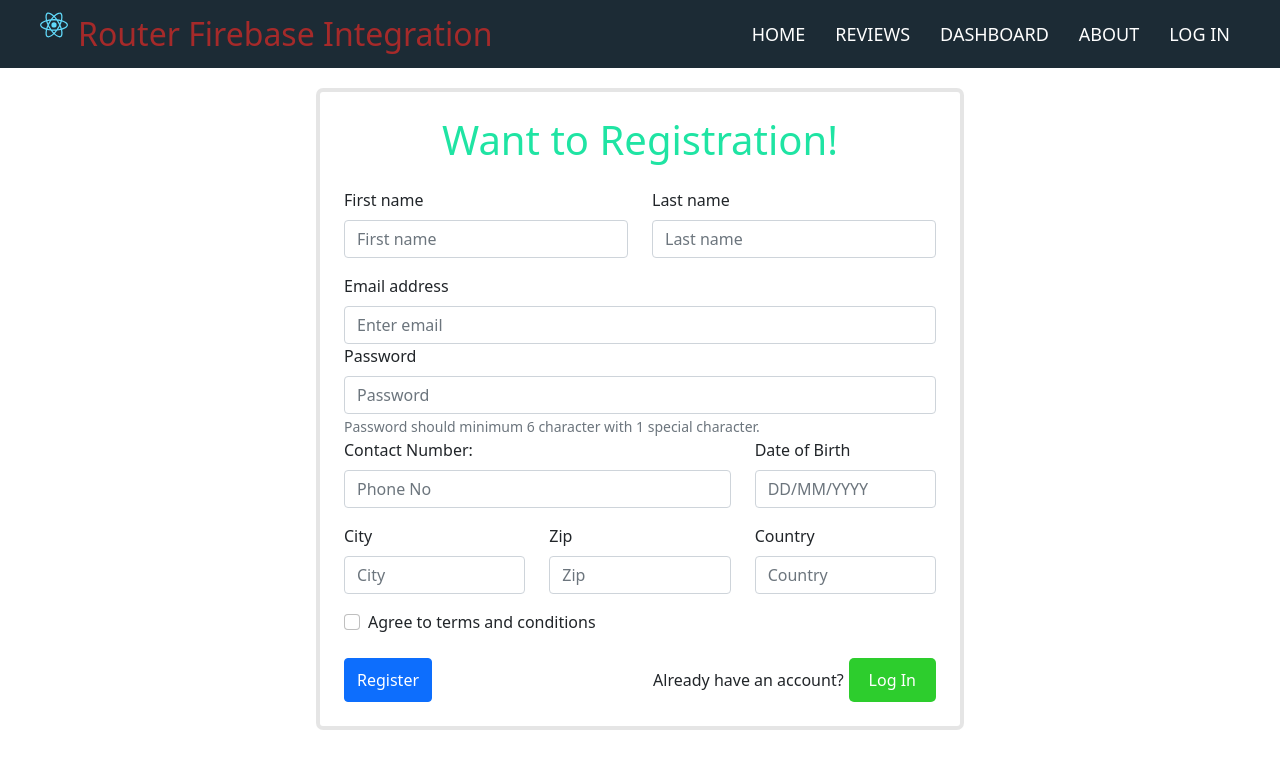
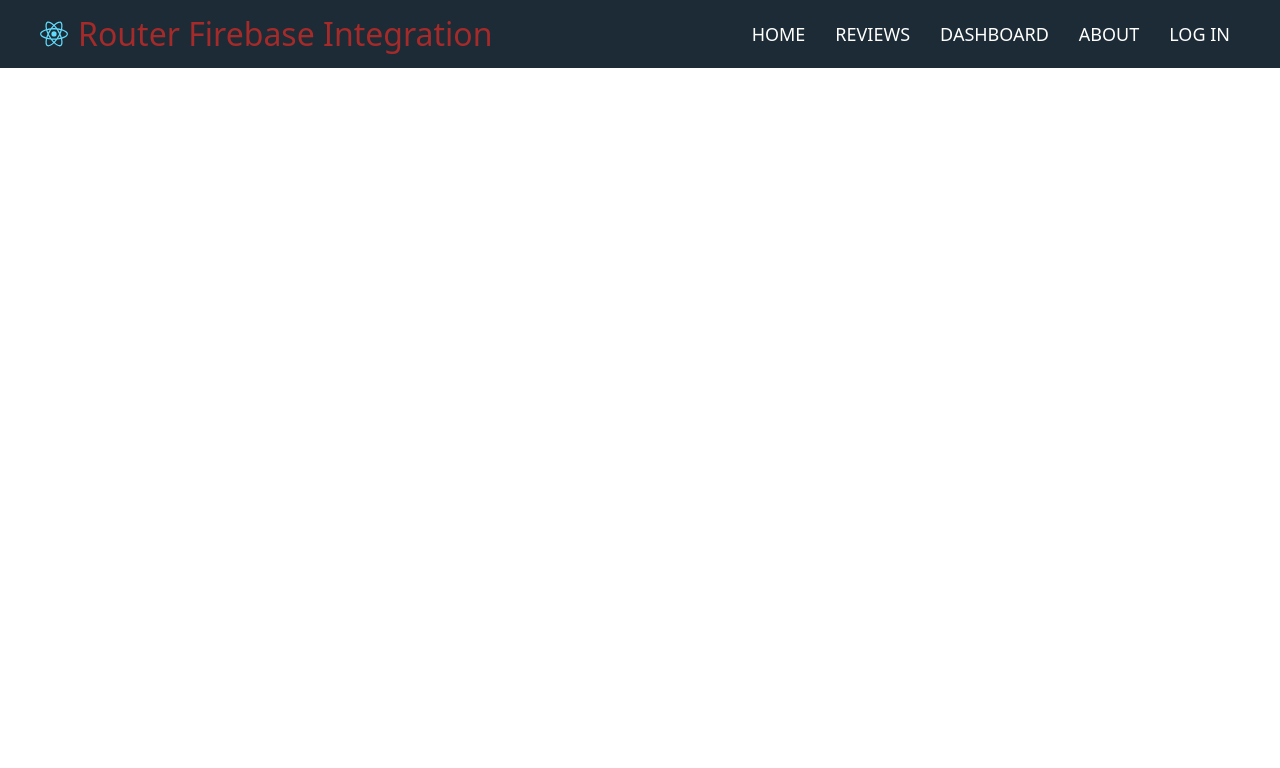
Before and after one commit to khaled39ab/Router-Firebase-Integration, a React (Create React App) app: page /register in a window 1280 px wide. Shown: the top 768 px of the page. Built offline with nearby package versions, Linux system fonts and the light colour scheme.

Commit message:
create google & github sign in btn

```diff
--- a/src/App.js
+++ b/src/App.js
@@ -3,7 +3,6 @@ import { Routes, Route } from 'react-router-dom';
 import Header from './components/Header/Header';
 import Home from './components/Home/Home';
 import LogIn from './components/LogIn/LogIn';
-import Register from './components/Register/Register';
 
 function App() {
   return (
@@ -13,7 +12,6 @@ function App() {
         <Route path='/' element={<Home></Home>}></Route>
         <Route path='/home' element={<Home></Home>}></Route>
         <Route path='/logIn' element={<LogIn></LogIn>}></Route>
-        <Route path='/register' element={<Register></Register>}></Route>
       </Routes>
     </div>
   );
--- a/src/components/Header/Header.css
+++ b/src/components/Header/Header.css
@@ -13,6 +13,7 @@ nav img{
 
 .logo-name{
     display: flex;
+    align-items: center;
     color: brown;
 }
 
--- a/src/components/LogIn/LogIn.css
+++ b/src/components/LogIn/LogIn.css
@@ -3,16 +3,16 @@
     box-shadow: 0px 0px 0px 4px rgba(0,0,0,0.1);
 }
 
-.create-btn-sec{
+.btn-sec{
     display: flex;
     justify-content: center;
 }
 
-.create-btn-sec button{
+.btn-sec button{
     color: white;
-    background-color: rgb(66, 152, 66);
     border: 0;
     font-weight: 500;
     border-radius: 5px;
     padding: 7px 15px;
+    margin-right: 10px;
 }
--- a/src/components/LogIn/LogIn.js
+++ b/src/components/LogIn/LogIn.js
@@ -1,44 +1,21 @@
 import React, { useState } from 'react';
 import 'bootstrap/dist/css/bootstrap.min.css';
-import { Button, Form } from 'react-bootstrap';
+import { Button } from 'react-bootstrap';
 import './LogIn.css'
-import { Link } from 'react-router-dom';
 
 const LogIn = () => {
-    const [validated, setValidated] = useState(false);
 
     return (
         <div className='logIn-container p-4 m-4 w-50 mx-auto'>
             <h2 className='text-center text-info'>Please Log In</h2>
-            <Form noValidate validated={validated}>
-                <Form.Group className="mb-3" controlId="formBasicEmail">
-                    <Form.Label>Email address</Form.Label>
-                    <Form.Control type="email" placeholder="Enter email" required />
-                    <Form.Control.Feedback type="invalid">
-                        Please provide a valid email.
-                    </Form.Control.Feedback>
-                </Form.Group>
-
-                <Form.Group className="mb-3" controlId="formBasicPassword">
-                    <Form.Label>Password</Form.Label>
-                    <Form.Control type="password" placeholder="Password" required />
-                    <Form.Control.Feedback type="invalid">
-                        Please provide a valid password.
-                    </Form.Control.Feedback>
-                </Form.Group>
-
+            <div className='mx-auto btn-sec'>
                 <Button variant="primary" type="submit">
-                    Log in
+                    Log in with Google
                 </Button>
-                <Button variant="link">Forget Password?</Button>
-                <hr />
-            </Form>
-            <div className='create-btn-sec'>
-                <Link to={'/register'}>
-                    <Button>
-                        Create An Account
-                    </Button>
-                </Link>
+                <br />
+                <Button variant="primary" type="submit">
+                    Log in with Github
+                </Button>
             </div>
         </div>
     );
--- a/src/components/Register/Register.css
+++ /dev/null
@@ -1,33 +0,0 @@
-.register-container{
-    border-radius: 3px;
-    box-shadow: 0px 0px 0px 4px rgba(0,0,0,0.1);
-    font-weight: 500;
-}
-
-.reg-title{
-    color: rgb(31, 228, 163);
-}
-
-.btn-container{
-    display: flex;
-    justify-content: space-between;
-}
-
-.logIn-sec{
-    display: flex;
-    align-items: center;
-}
-
-.logIn-sec p{
-    margin-bottom: 0;
-}
-
-.logIn-sec button{
-    border: 0;
-    padding: 10px 20px;
-    border-radius: 5px;
-    margin-left: 5px;
-    color: white;
-    background-color: rgb(45, 205, 45);
-    font-weight: 500;
-}
--- a/src/components/Register/Register.js
+++ /dev/null
@@ -1,118 +0,0 @@
-import React, { useState } from 'react';
-import { Button, Col, Form, Row } from 'react-bootstrap';
-import { Link } from 'react-router-dom';
-import './Register.css'
-
-const Register = () => {
-    const [validated, setValidated] = useState(false);
-
-    return (
-        <div className='register-container w-50 p-4 m-4 mx-auto'>
-            <h1 className='reg-title text-center mb-4'>Want to Registration!</h1>
-            <Form noValidate validated={validated}>
-                <Row className="mb-3">
-                    <Form.Group as={Col} md="6" controlId="validationCustom01">
-                        <Form.Label>First name</Form.Label>
-                        <Form.Control
-                            required
-                            type="text"
-                            placeholder="First name"
-                        />
-                        <Form.Control.Feedback>Looks good!</Form.Control.Feedback>
-                    </Form.Group>
-                    <Form.Group as={Col} md="6" controlId="validationCustom02">
-                        <Form.Label>Last name</Form.Label>
-                        <Form.Control
-                            required
-                            type="text"
-                            placeholder="Last name"
-                        />
-                        <Form.Control.Feedback>Looks good!</Form.Control.Feedback>
-                    </Form.Group>
-                </Row>
-                <Form.Group as={Col} controlId="formBasicEmail">
-                    <Form.Label>Email address</Form.Label>
-                    <Form.Control type="email" placeholder="Enter email" required />
-                    <Form.Control.Feedback type="invalid">
-                        Please provide a valid email.
-                    </Form.Control.Feedback>
-                </Form.Group>
-                <Form.Group as={Col} controlId="formBasicPassword">
-                    <Form.Label>Password</Form.Label>
-                    <Form.Control type="password" placeholder="Password" required />
-                    <Form.Text className="text-muted">
-                        Password should minimum 6 character with 1 special character.
-                    </Form.Text>
-                    <Form.Control.Feedback type="invalid">
-                        Please provide a valid password.
-                    </Form.Control.Feedback>
-                </Form.Group>
-                <Row className="mb-3">
-                    <Form.Group as={Col} md="8" controlId="validationCustom03">
-                        <Form.Label>Contact Number:</Form.Label>
-                        <Form.Control
-                            required
-                            type="text"
-                            placeholder="Phone No"
-                        />
-                        <Form.Control.Feedback>Looks good!</Form.Control.Feedback>
-                    </Form.Group>
-                    <Form.Group as={Col} md="4" controlId="validationCustom04">
-                        <Form.Label>Date of Birth</Form.Label>
-                        <Form.Control
-                            required
-                            type="text"
-                            placeholder="DD/MM/YYYY"
-                        />
-                        <Form.Control.Feedback>Looks good!</Form.Control.Feedback>
-                    </Form.Group>
-                </Row>
-                <Row className="mb-3">
-                    <Form.Group as={Col} md="4" controlId="validationCustom05">
-                        <Form.Label>City</Form.Label>
-                        <Form.Control type="text" placeholder="City" required />
-                        <Form.Control.Feedback type="invalid">
-                            Please provide a valid city.
-                        </Form.Control.Feedback>
-                    </Form.Group>
-                    <Form.Group as={Col} md="4" controlId="validationCustom06">
-                        <Form.Label>Zip</Form.Label>
-                        <Form.Control type="text" placeholder="Zip" required />
-                        <Form.Control.Feedback type="invalid">
-                            Please provide a valid zip.
-                        </Form.Control.Feedback>
-                    </Form.Group>
-                    <Form.Group as={Col} md="4" controlId="validationCustom07">
-                        <Form.Label>Country</Form.Label>
-                        <Form.Control type="text" placeholder="Country" required />
-                        <Form.Control.Feedback type="invalid">
-                            Enter your Country name.
-                        </Form.Control.Feedback>
-                    </Form.Group>
-                </Row>
-                <Form.Group className="mb-3">
-                    <Form.Check
-                        required
-                        label="Agree to terms and conditions"
-                        feedback="You must agree before submitting."
-                        feedbackType="invalid"
-                    />
-                </Form.Group>
-
-                <div className='btn-container mt-4'>
-                    <Button type="submit">Register</Button>
-                    <div className='logIn-sec'>
-                        <p>Already have an account?</p>
-                        <div>
-                            <Link to={'/logIn'}>
-                                <button>Log In</button>
-                            </Link>
-                        </div>
-                    </div>
-                </div>
-            </Form>
-        </div>
-    );
-}
-
-export default Register;
```
